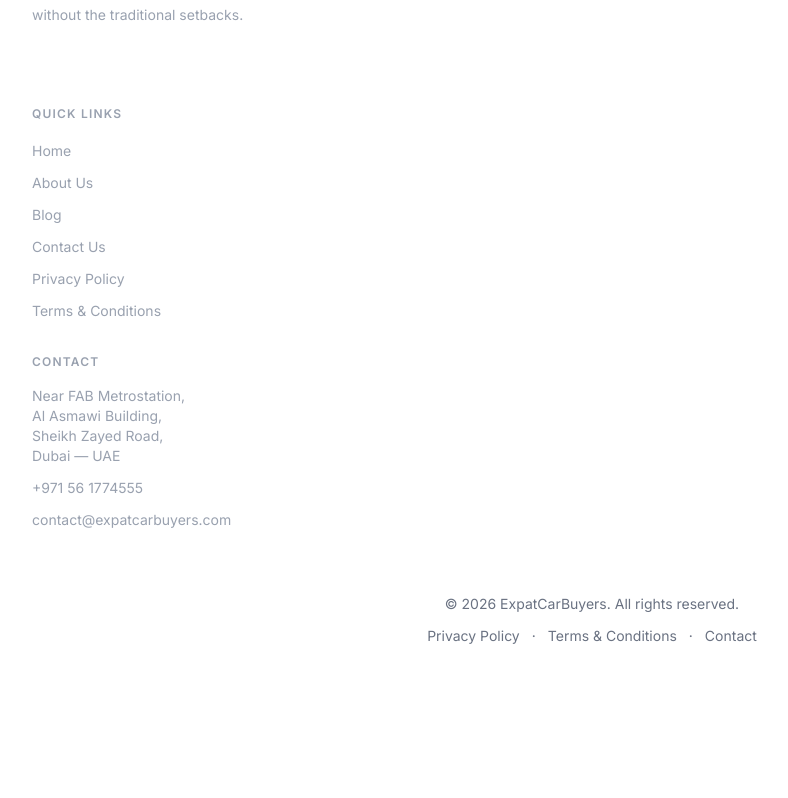
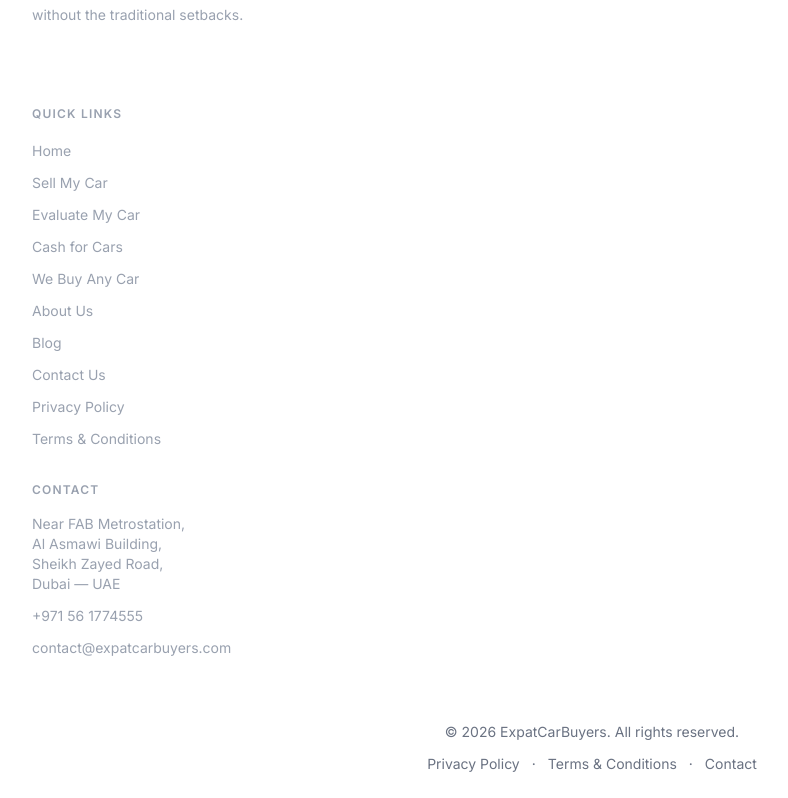
Before and after one commit to HiraZahid123/expatcar-frontend-latest, a Next.js app: page / in a window 1280 px wide. Shown: the part 6804-7602 px from the top of the page, without its empty margins (48-836 px from the left). Before the commit the page ends 7474 px from the top, so only its background shows below. Built offline with nearby package versions, Linux system fonts and the light colour scheme; no server answers.

Commit message:
feat: implement Footer and Header layout components

```diff
--- a/src/components/layout/Footer.tsx
+++ b/src/components/layout/Footer.tsx
@@ -121,6 +121,10 @@ export default function Footer() {
                                 <ul className="space-y-2">
                                     {[
                                         { label: 'Home', href: '/' },
+                                        { label: 'Sell My Car', href: '/sell-my-car' },
+                                        { label: 'Evaluate My Car', href: '/evaluate-my-car' },
+                                        { label: 'Cash for Cars', href: '/cash-for-cars' },
+                                        { label: 'We Buy Any Car', href: '/we-buy-any-car' },
                                         { label: 'About Us', href: '/about-us' },
                                         { label: 'Blog', href: '/blog' },
                                         { label: 'Contact Us', href: '/contact' },
--- a/src/components/layout/Header.tsx
+++ b/src/components/layout/Header.tsx
@@ -9,9 +9,9 @@ const navItems = [
         id: 'sell-car',
         label: 'SELL CAR',
         children: [
-            { label: 'Sell Cars', href: '/' },
-            { label: 'We Buy Any Car', href: '/' },
-            { label: 'We Cash Any Car', href: '/' },
+            { label: 'Sell My Car', href: '/sell-my-car' },
+            { label: 'We Buy Any Car', href: '/we-buy-any-car' },
+            { label: 'Cash for Cars', href: '/cash-for-cars' },
         ],
     },
     {
@@ -32,7 +32,7 @@ const navItems = [
             'Toyota', 'Volkswagen',
         ].map(m => ({ label: `Sell ${m}`, href: `/sell-my-${m.toLowerCase()}` })),
     },
-    { id: 'evaluate', label: 'EVALUATE YOUR CAR', href: '/' },
+    { id: 'evaluate', label: 'EVALUATE YOUR CAR', href: '/evaluate-my-car' },
     { id: 'about',    label: 'ABOUT US',          href: '/about-us' },
     { id: 'blog',     label: 'BLOGS',             href: '/blog' },
 ];
```
